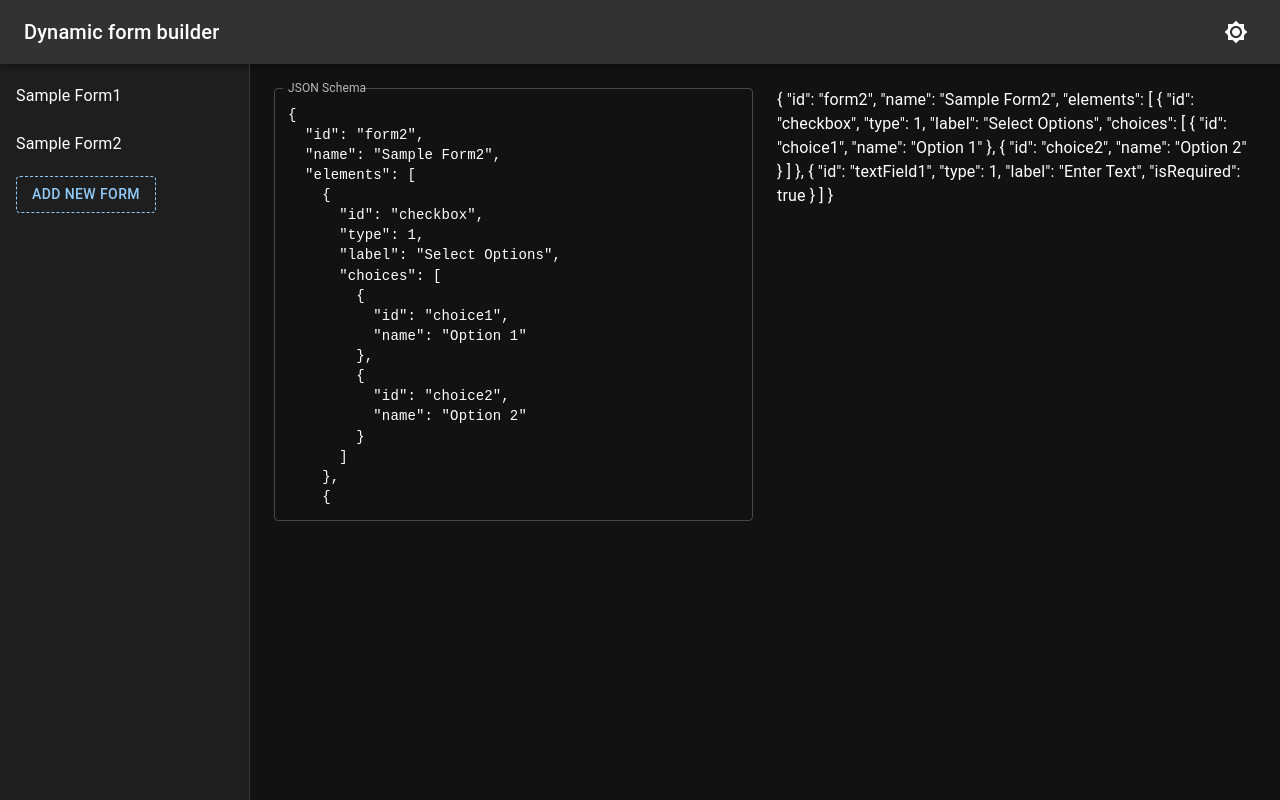
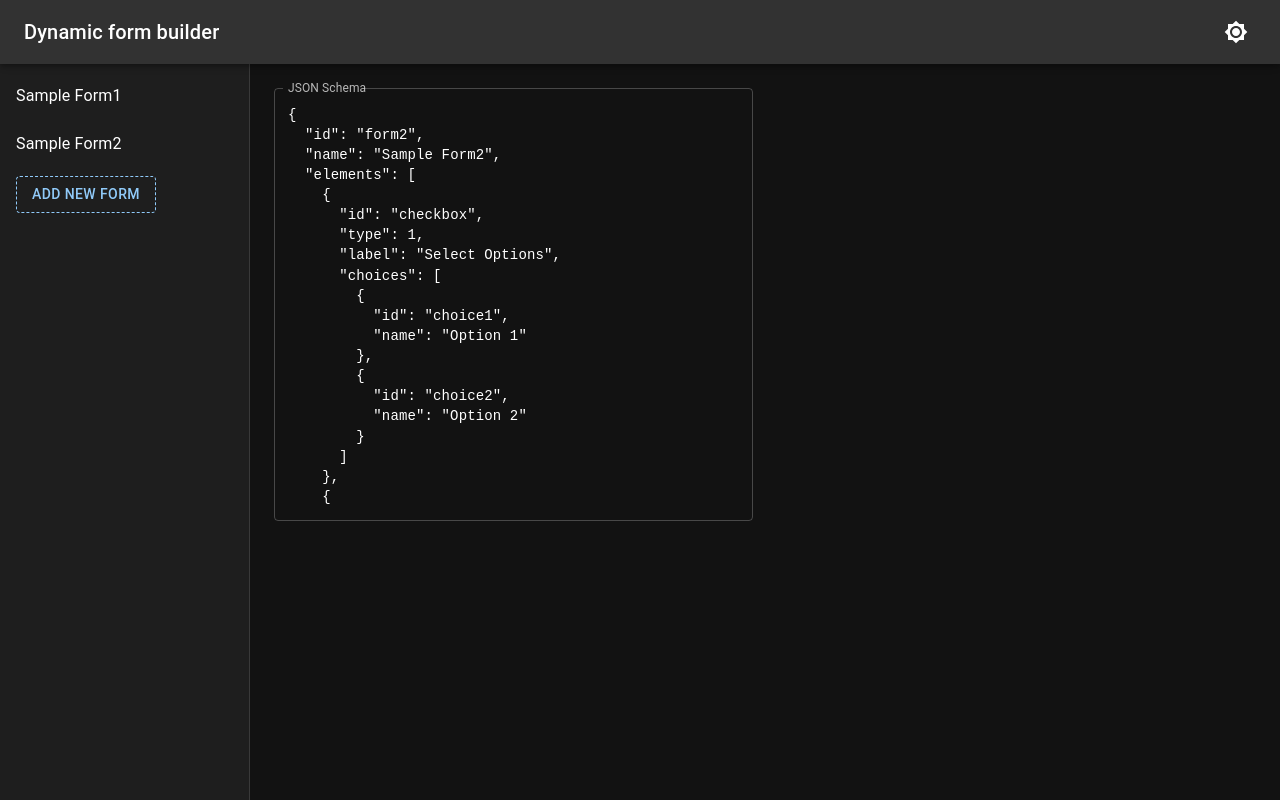
Before and after one commit to moodizone/forminator, a React (Vite) app: page /form2 in a window 1280 px wide. Built offline with nearby package versions, Linux system fonts and the light colour scheme.

Commit message:
🥅 setup error boundary and reset mechanism

```diff
--- /dev/null
+++ b/src/components/Form/FormProvider.tsx
@@ -0,0 +1,47 @@
+import * as React from "react";
+import { Form } from "../../type";
+
+interface ContextType {
+  stringifyForm: string;
+  setStringifyForm(str: string): void;
+}
+
+interface PropsType {
+  form?: Form;
+}
+
+const initialState: ContextType = {
+  stringifyForm: "{}",
+  setStringifyForm: () => void 0,
+};
+
+const FormContext = React.createContext<ContextType>(initialState);
+FormContext.displayName = "FormProvider";
+
+function FormProvider({ children, form }: React.PropsWithChildren<PropsType>) {
+  const [stringifyForm, setStringifyForm] = React.useState<string>(
+    initialState.stringifyForm
+  );
+
+  // update internal state with prop changes
+  React.useEffect(() => {
+    setStringifyForm(JSON.stringify(form ?? {}, null, 2));
+  }, [form]);
+
+  return (
+    <FormContext.Provider value={{ stringifyForm, setStringifyForm }}>
+      {children}
+    </FormContext.Provider>
+  );
+}
+
+function useFormProvider() {
+  const context = React.useContext(FormContext);
+  if (!context) {
+    throw new Error("`useFormProvider` must be used within a `<FormProvider/>");
+  }
+  return context;
+}
+
+// eslint-disable-next-line react-refresh/only-export-components
+export { FormProvider, useFormProvider, FormContext };
--- a/src/components/Form/JSONEditor.tsx
+++ b/src/components/Form/JSONEditor.tsx
@@ -1,30 +1,27 @@
 import * as React from "react";
 import { TextField } from "@mui/material";
+import { useFormProvider } from "./FormProvider";
 
-interface PropsType {
-  stringifyForm: string;
-  setDeferredValue(str: string): void;
-}
-
-function JSONEditor({ setDeferredValue, stringifyForm }: PropsType) {
-  const [jsonSchema, setJsonSchema] = React.useState<string>("");
+function JSONEditor() {
+  const { stringifyForm, setStringifyForm } = useFormProvider();
+  const [value, setValue] = React.useState<string>("");
 
   // reflect the outer changes to the internal state
   React.useEffect(() => {
-    setJsonSchema(stringifyForm);
+    setValue(stringifyForm);
   }, [stringifyForm]);
 
   // improve performance by reducing the number of
   // times the emit logic is called during rapid input changes
   React.useEffect(() => {
     const handler = setTimeout(() => {
-      setDeferredValue(jsonSchema);
+      setStringifyForm(value);
     }, 1000);
 
     return () => {
       clearTimeout(handler);
     };
-  }, [jsonSchema, setDeferredValue]);
+  }, [value, setStringifyForm]);
 
   return (
     <TextField
@@ -33,9 +30,9 @@ function JSONEditor({ setDeferredValue, stringifyForm }: PropsType) {
       rows={20}
       fullWidth
       variant="outlined"
-      value={jsonSchema}
+      value={value}
       onChange={(event) => {
-        setJsonSchema(event.target.value);
+        setValue(event.target.value);
       }}
       sx={{
         "& .MuiInputBase-root": {
--- a/src/layout/Content.tsx
+++ b/src/layout/Content.tsx
@@ -1,20 +1,17 @@
 import { Box, Grid } from "@mui/material";
-import { Navigate, useParams } from "react-router";
+import { useParams } from "react-router";
 
 import FormBuilder from "../components/Form/FormBuilder";
 import JSONEditor from "../components/Form/JSONEditor";
 import { useFormSlice } from "../store/form";
+import { FormContext, FormProvider } from "../components/Form/FormProvider";
+import { ErrorBoundary } from "react-error-boundary";
+import Alert from "../components/Alert/Alert";
 
 function Content() {
   const { id } = useParams<{ id: string }>();
   const { getForm } = useFormSlice();
   const form = getForm(id);
-
-  // id present however can't find correspond form data
-  if (id && !form) {
-    return <Navigate to={"/404"} />;
-  } else {
-    const stringifyForm = JSON.stringify(form ?? {}, null, 2);
 
   return (
     <Box
@@ -29,18 +26,30 @@ function Content() {
         marginTop: "64px",
       }}
     >
+      <FormProvider form={form}>
         <Grid container spacing={3}>
           <Grid item xs={12} md={6}>
-            <JSONEditor
-              stringifyForm={stringifyForm}
-              setDeferredValue={() => void 0}
-            />
+            <JSONEditor />
           </Grid>
-          <FormBuilder stringifyForm={stringifyForm} />
+          <Grid item xs={12} md={6}>
+            {/* reset the FormBuilder whenever `stringifyForm` */}
+            <FormContext.Consumer>
+              {({ stringifyForm }) => {
+                return (
+                  <ErrorBoundary
+                    FallbackComponent={Alert}
+                    resetKeys={[stringifyForm]}
+                  >
+                    <FormBuilder />
+                  </ErrorBoundary>
+                );
+              }}
+            </FormContext.Consumer>
           </Grid>
+        </Grid>
+      </FormProvider>
     </Box>
   );
 }
-}
 
 export default Content;
```
Lines whose indentation alone changed are shown as unchanged.
